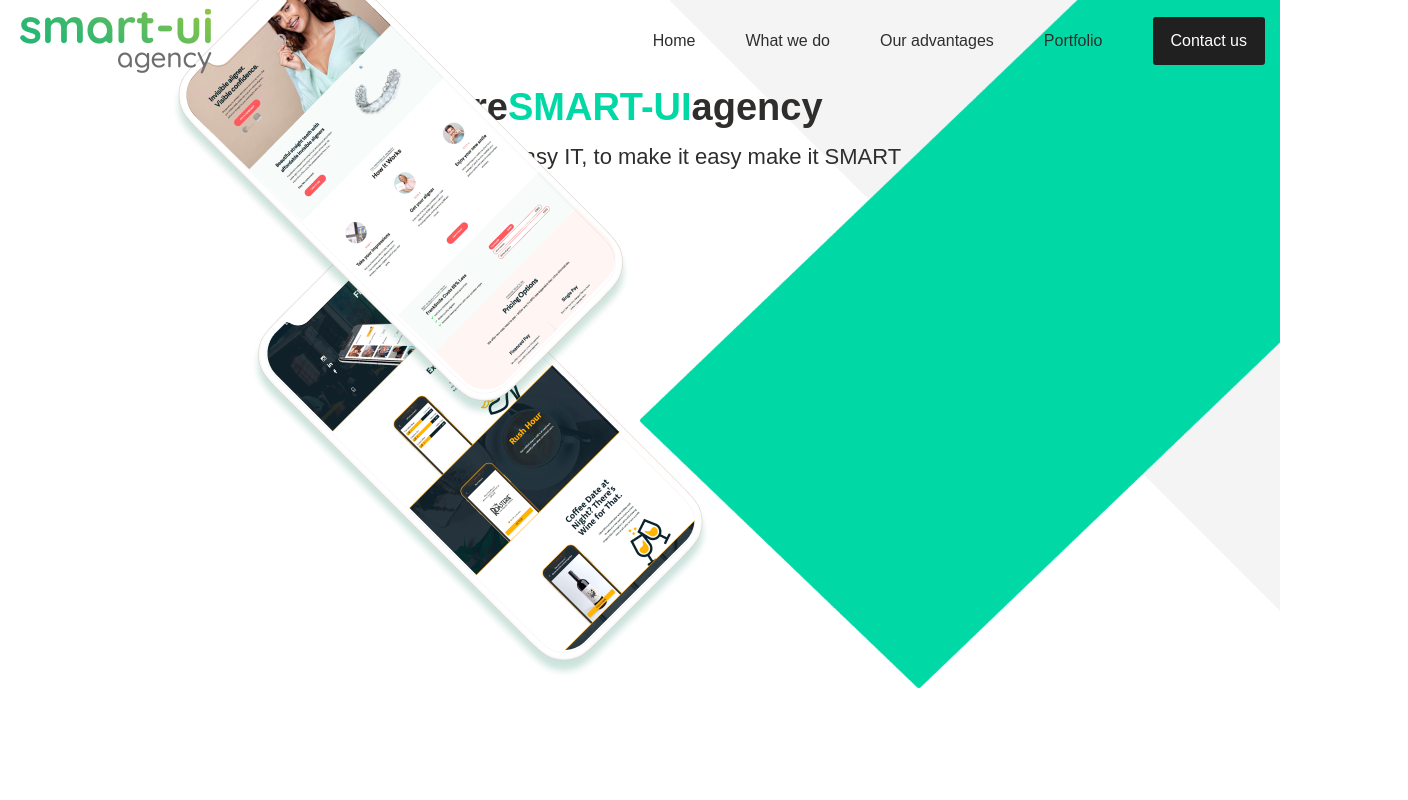
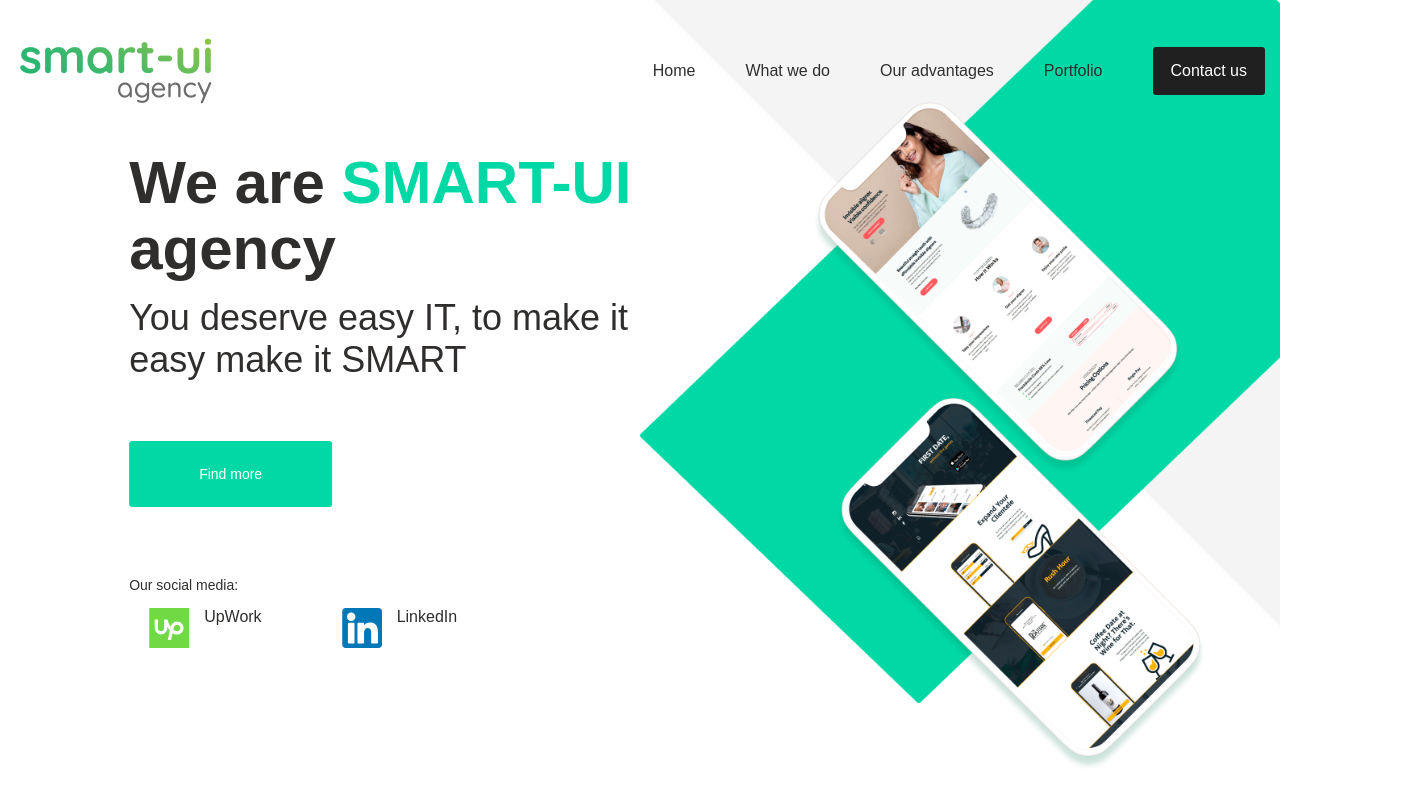
Before and after one commit to Shangria/Smart-ui, a React (Create React App) app in the folder smart-ui-pj/: page / in a window 1280 px wide. Shown: the whole page, 1408 px wide, since content can reach past the window. Built offline with nearby package versions, Linux system fonts and the light colour scheme.

Commit message:
hero added

```diff
--- a/smart-ui-pj/src/Components/ButtonElement.js
+++ b/smart-ui-pj/src/Components/ButtonElement.js
@@ -3,7 +3,7 @@
 import {variables} from "../Variables";
 
 export const Button = styled(Link)`
-  padding: 12px 18px;
+  padding: ${prop => prop.padding};
   color: ${variables.mainBg};
   background-color: ${prop => prop.background};
   border-radius: 3px;
--- a/smart-ui-pj/src/Components/Header/HeaderElements.js
+++ b/smart-ui-pj/src/Components/Header/HeaderElements.js
@@ -20,9 +20,9 @@
   display: flex;
   z-index: 1;
   width: 100%;
-  max-width: calc(1310px - 15px);
+  max-width: 1310px;
   justify-content: space-between;
-  padding: 0 15px;
+  padding: 30px 15px 0 ;
 `;
 
 export const NavLogoContainer = styled(LinkR)`
--- a/smart-ui-pj/src/Components/HeroSection/HeroData.js
+++ b/smart-ui-pj/src/Components/HeroSection/HeroData.js
@@ -3,11 +3,15 @@
 import Bg3 from '../../Images/bg-3.png';
 import Phone1 from '../../Images/phone-1.png';
 import Phone2 from '../../Images/phone-2.png';
+import upWork from '../../Images/icon/upwork.svg';
+import linkedIn from '../../Images/icon/linkebIn.svg';
 
-export const heroDataImg={
+export const heroDataImg = {
     bg1: Bg1,
     bg2: Bg2,
     bg3: Bg3,
     phone1: Phone1,
     phone2: Phone2,
+    upWork: upWork,
+    linkedIn: linkedIn,
 };
--- a/smart-ui-pj/src/Components/HeroSection/HeroElements.js
+++ b/smart-ui-pj/src/Components/HeroSection/HeroElements.js
@@ -5,7 +5,7 @@
 export const HeroContainer = styled.section`
   position: relative;
   z-index: 1;
-  top: -100px;
+  top: -115px;
   display: flex;
   justify-content: center;
 `;
@@ -21,22 +21,22 @@
   background-size: 50%;
   mix-blend-mode: multiply;
 
-  @media screen and (max-width: ${variables.desktopMin}) {
+  @media (max-width: ${variables.desktopMin}) {
     background-size: 80%;
   }
 }`;
 
 export const HeroTriangle = styled.div`
-  @media screen and (min-width: ${variables.wideScreenXl}) {
+  @media (min-width: ${variables.wideScreenXl}) {
     display: block;
     position: absolute;
     background-image: url(${heroDataImg.bg3});
     background-repeat: no-repeat;
     background-size: 15%;
     z-index: 0;
-    width: 100%;
+    width: 80%;
     height: 100%;
-    top: 25%;
+    top: 35%;
     left: 0;
   }
 `;
@@ -49,21 +49,44 @@
   align-items: center;
   max-width: calc(1310px - 15px);
   width: 100%;
+  padding-top: 60px;
+  @media screen and (max-width: ${variables.desktopMin}) {
+    flex-direction: column;
+  }
 `;
+
 
 export const HeroTitleContainer = styled.div`
   transform: translate(25%, 50%);
   display: flex;
   flex-direction: column;
-  flex-basis: 80%;
-  align-self: start;
+  flex-basis: 50%;
+  mix-blend-mode: multiply;
+  position: relative;
+  top: -155px;
+
+
+  @media (max-width: ${variables.desktopMin}) {
+    transform: none;
+    top: 80px;
+    align-self: end;
+    padding-left: 15px;
+  };
 `;
 
 export const HeroTitle = styled.h1`
   font-weight: 600;
-  font-size: 38px;
+  font-size: 60px;
   padding-bottom: 15px;
   line-height: 1.1;
+
+  @media (max-width: ${variables.desktopMin}) {
+    font-size: 55px;
+  };
+
+  @media (max-width: ${variables.tabletMin}) {
+    font-size: 38px;
+  };
 `;
 
 export const HeroTitleSmart = styled.span`
@@ -73,30 +96,89 @@
 export const HeroSubTitle = styled.p`
   max-width: 600px;
   font-weight: 500;
-  font-size: 22px;
+  font-size: 36px;
   padding-bottom: 60px;
-  @media screen and(max-width: ${variables.desktopMin}) {
-    font-size: 36px;
+
+  @media (max-width: ${variables.desktopMin}) {
+    font-size: 22px;
   }
 `;
 
 export const HeroBtnWrapper = styled.div`
   padding-bottom: 30px;
-  @media screen and(max-width: ${variables.tabletMin}) {
+  @media (max-width: ${variables.tabletMin}) {
     padding-bottom: 80px;
-  }
+  };
+  @media (max-width: ${variables.mobileMin}) {
+    padding-bottom: 40px;
+  };
 `;
+
+export const HeroSocialMedia = styled.div`
+  display: flex;
+  flex-direction: column;
+  padding-top: 40px;
+  @media (max-width: ${variables.mobileMin}) {
+    padding-top: 0;
+  };
+`;
+
+export const HeroSocialLink = styled.a`
+  display: flex;
+  padding-right: 80px;
+
+  @media (max-width: ${variables.mobileMin}) {
+    padding-bottom: 20px;
+  };
+`;
+
+export const HeroSocialMediaText = styled.p`
+  padding-bottom: 15px;
+`;
+
+export const HeroSocialIcons = styled.div`
+  display: flex;
+  padding-left: 20px;
+
+  @media (max-width: ${variables.mobileMin}) {
+   flex-direction: column;
+  };
+`;
+
+export const HeroSocialName = styled.p`
+  font-size: 16px;
+  padding-left: 15px;
+`;
+
 
 export const HeroImagesContainer = styled.div`
   display: flex;
+  padding-top: 85px;
+
+  @media (max-width: ${variables.desktopMin}) {
+    padding-top: 90px;
+    padding-left: 50px;
+    flex-flow: row-reverse;
+  };
+
 `;
 export const HeroImgWrapUp = styled.div`
-  position: absolute;
-  top: 235px;
-  left: 240px;
+  position: relative;
+  bottom: -243px;
+  right: -310px;
+
+  @media (max-width: ${variables.desktopMin}) {
+    position: relative;
+    bottom: -10px;
+    left: -100px;
+  };
 `;
 export const HeroImgWrapDown = styled.div`
-  position: absolute;
-  top: -40px;
-  left: 163px;
+  position: relative;
+  top: -65px;
+  right: 90px;
+
+  @media (max-width: ${variables.desktopMin}) {
+    position: static;
+  };
 `;
--- /dev/null
+++ b/smart-ui-pj/src/Components/HeroSection/HeroSocialIcon.js
@@ -0,0 +1,9 @@
+import React from "react";
+
+const HeroSocialIcon = ({icon}) => {
+    return (
+        <img src={icon} alt="icon" />
+    )
+};
+
+export default HeroSocialIcon;
--- a/smart-ui-pj/src/Components/HeroSection/index.js
+++ b/smart-ui-pj/src/Components/HeroSection/index.js
@@ -14,9 +14,15 @@
     HeroImagesContainer,
     HeroImgWrapUp,
     HeroImgWrapDown,
+    HeroSocialIcons,
+    HeroSocialMedia,
+    HeroSocialMediaText,
+    HeroSocialName,
+    HeroSocialLink,
 } from "./HeroElements";
 import {heroDataImg} from "./HeroData";
 import HeroImg from './HeroImg';
+import HeroSocialIcon from "./HeroSocialIcon";
 
 
 const HeroSection = () => {
@@ -29,20 +35,36 @@
                 <HeroTitleContainer>
                     <HeroTitle>We are
                         <HeroTitleSmart>
-                            SMART-UI
+                            {' '}SMART-UI{' '}
                         </HeroTitleSmart>
                         agency
                     </HeroTitle>
-                    <HeroSubTitle>You deserve easy IT, to make it easy make it SMART</HeroSubTitle>
+                    <HeroSubTitle>You deserve easy IT, to make it easy{'\n'} make it SMART</HeroSubTitle>
                     <HeroBtnWrapper>
                         <Button
                             to='findMore'
+                            padding='25px 70px'
                             background={variables.accentColor}
                             backgroundhover={variables.mainBg}
                             colorhover={variables.accentColor}
                         >
                             Find more</Button>
                     </HeroBtnWrapper>
+                    <HeroSocialMedia>
+                        <HeroSocialMediaText>Our social media:</HeroSocialMediaText>
+                        <HeroSocialIcons>
+                            <HeroSocialLink href='#'>
+                                <HeroSocialIcon icon={heroDataImg.upWork}>
+                                </HeroSocialIcon>
+                                <HeroSocialName>UpWork</HeroSocialName>
+                            </HeroSocialLink>
+                            <HeroSocialLink href='#'>
+                                <HeroSocialIcon icon={heroDataImg.linkedIn}>
+                                </HeroSocialIcon>
+                                <HeroSocialName>LinkedIn</HeroSocialName>
+                            </HeroSocialLink>
+                        </HeroSocialIcons>
+                    </HeroSocialMedia>
                 </HeroTitleContainer>
                 <HeroImagesContainer>
                     <HeroImgWrapUp>
@@ -53,7 +75,6 @@
                     </HeroImgWrapDown>
                 </HeroImagesContainer>
             </HeroContent>
-
         </HeroContainer>
     );
 };
```
Also changed, not shown: smart-ui-pj/src/Images/icon/linkebIn.svg (added), smart-ui-pj/src/Images/icon/upwork.svg (added).
